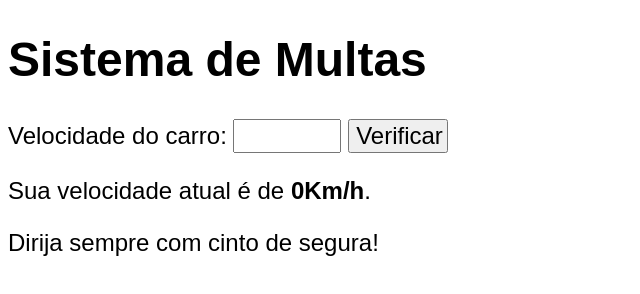
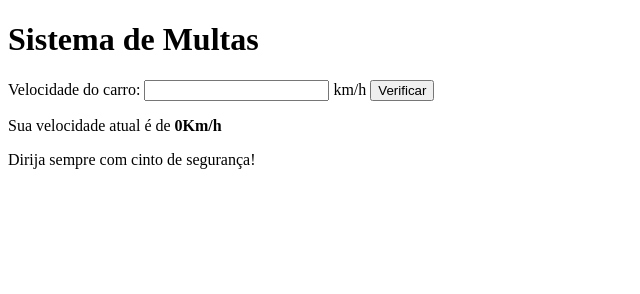
Before and after one commit to Gusta-12/CursoEmVideo, a plain HTML site: page JavaScript/aula11/ex010.html in a window 1280 px wide. Both pictures are taken after a click on the button "Verificar". Shown: the whole page, without its empty margins (0-640 px from the left). Drawn offline with Linux system fonts and the light colour scheme.

Commit message:
Estudos 19/08
Estrutura condicional

```diff
--- a/JavaScript/aula11/ex008.js
+++ b/JavaScript/aula11/ex008.js
@@ -1,4 +1,4 @@
-var vel = 55.5
+var vel = 65.5
 console.log(`A velocidade do seu carro é ${vel}Km/h.`) // um 'Escreva' da vida
 
 // Condição SIMPLES
--- a/JavaScript/aula11/ex010.html
+++ b/JavaScript/aula11/ex010.html
@@ -4,31 +4,38 @@
     <meta charset="UTF-8">
     <meta name="viewport" content="width=device-width, initial-scale=1.0">
     <title>DETRAN</title>
-    <style>
-        body {
-            font: normal 18pt Arial;
-        }
-        input {
-            font: normal 18pt Arial;
-            width: 100px;
-        }
-    </style>
 </head>
 <body>
     <h1>Sistema de Multas</h1>
-    Velocidade do carro: <input type="number" name="txtvel" id="txtvel"> <!-- O 'name' é mais útil para outras linguagens, como PHP-->
-    <input type="button" value="Verificar" onclick="calcular()">
-    <div id="res"></div>
+
+    Velocidade do carro: <input type="number" name="txtvel" id="txtvel"> km/h <!-- input:number | o 'name' é mais útil para outras linguagens(como PHP)-->
+
+    <input type="button" value="Verificar" onclick="calcular()"> <!-- Faz um botão | 'value' = txt dentro do botão-->
+
+    <div id="res">
+    </div>
+
     <script>
+
+
         function calcular() {
-            var txtv = document.getElementById('txtvel')
-            var res = document.getElementById('res')
-            var vel = Number(txtv.value)
-            res.innerHTML = `<p>Sua velocidade atual é de <strong>${vel}Km/h</strong>.</p>`
+            // Pegando os objetos
+            let txtv = document.querySelector('input#txtvel')
+            // let txtv = document.getElementById('txtvel')
+            let res = document.querySelector('div#res')
+
+            // Pegando o valor dentro do obj | que é do tipo 'Number'
+            let vel = Number(txtv.value)
+
+            // Escrevendo na tela
+            res.innerHTML = `<p>Sua velocidade atual é de <strong>${vel}Km/h</strong></p>`
+
             if (vel > 60) {
-                res.innerHTML += `<p>Você está <strong>MULTADO</strong> por excesso de velocidade!</p>`
+                res.innerHTML += `<p>Você ultrapassou o limite de velocidade! <strong>MULTADO!</strong></p>`
             }
-            res.innerHTML += `<p>Dirija sempre com cinto de segura!</p>`
+
+            res.innerHTML += `<p>Dirija sempre com cinto de segurança!</p>`
+
         }
     </script>
 </body>
```
Also changed, not shown: JavaScript/aula11/ex009.html (added, +31 -0 lines).
